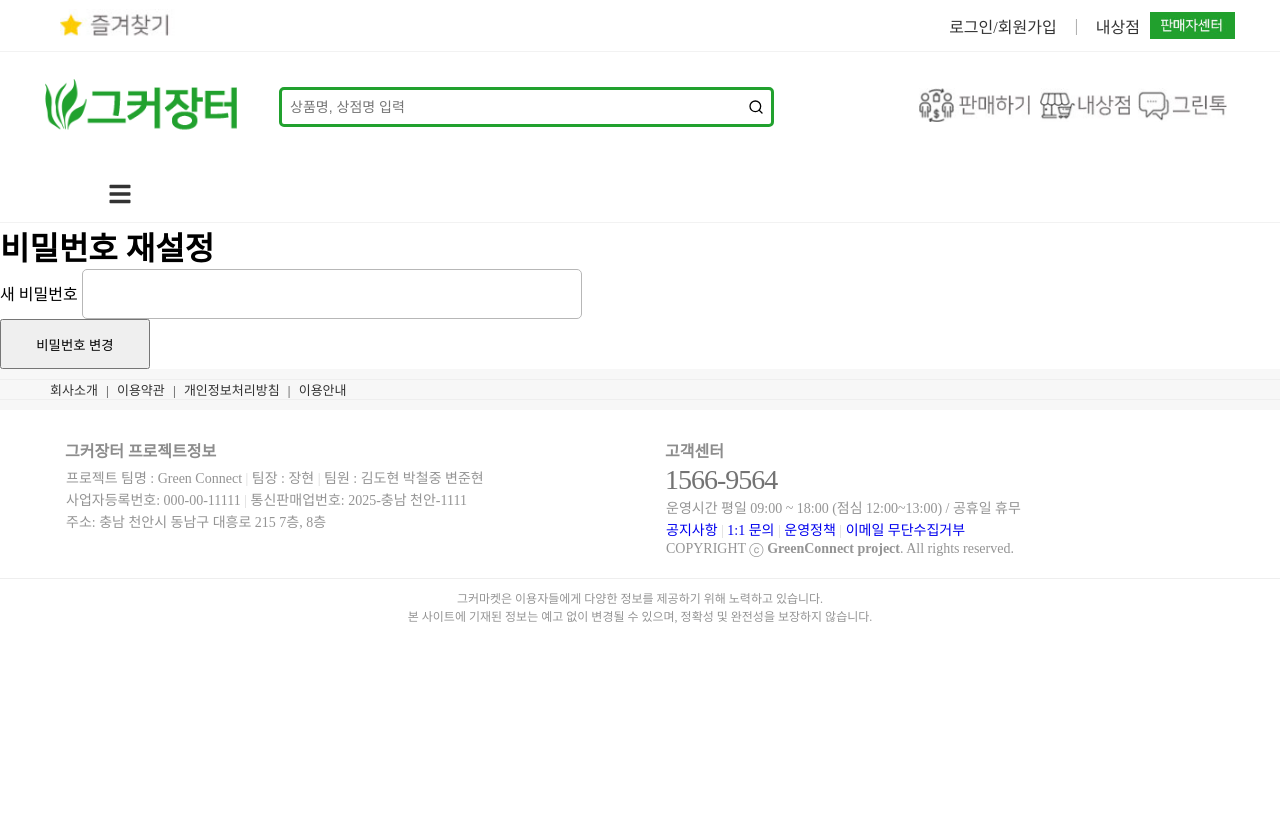
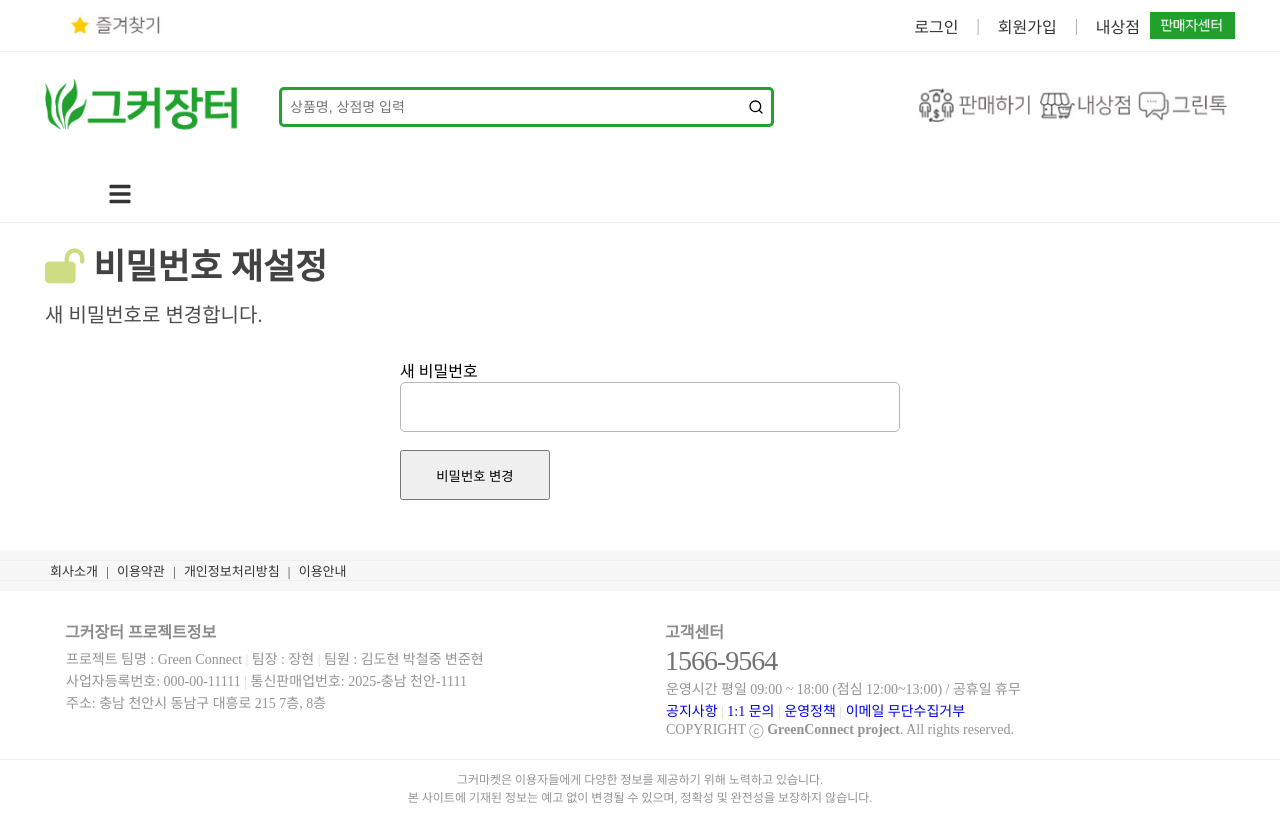
Before and after one commit to janghyun1019/GreenConnect, a React (Create React App) app in the folder src/greenconnect/: page /resetPassword in a window 1280 px wide. Built offline with nearby package versions, Linux system fonts and the light colour scheme.

Commit message:
ResetPassword css 작업

```diff
--- a/src/greenconnect/src/Page/Signup/ResetPassword.js
+++ b/src/greenconnect/src/Page/Signup/ResetPassword.js
@@ -1,6 +1,9 @@
 import axios from "axios";
 import { useState } from "react";
 import { useSearchParams } from "react-router-dom";
+
+import "../../common/commonPage.css";
+import "./Signup.css";
 
 function ResetPassword() {
 	const [searchParams] = useSearchParams();
@@ -8,10 +11,15 @@ function ResetPassword() {
 	const [newPassword, setNewPassword] = useState("");
 
 	return (
-        <div>
-            <h1>비밀번호 재설정</h1>
-            새 비밀번호 <input type="password" onChange={(e) => setNewPassword(e.target.value)} /> <br />
-            <button onClick={()=>{
+		<div className="signupContainer01">
+			<div className="title">
+				<i class="fa-solid fa-lock-open"></i> 비밀번호 재설정
+			</div>
+			<div className="titlesub">새 비밀번호로 변경합니다.</div>
+
+			<div className="signupContainer">
+				새 비밀번호 <input type="password" onChange={(e) => setNewPassword(e.target.value)} /> <br /><br />
+				<button onClick={() => {
 					axios.post("/user/reset-password", { token, newPassword })
 						.then(response => {
 							alert("비밀번호가 성공적으로 변경되었습니다.");
@@ -22,6 +30,7 @@ function ResetPassword() {
 						});
 				}}>비밀번호 변경</button>
 			</div>
+		</div>
 	);
 }
 
--- a/src/greenconnect/src/Page/Signup/Signup.css
+++ b/src/greenconnect/src/Page/Signup/Signup.css
@@ -4,6 +4,7 @@
 .signupContainer01 {
 	max-width: 1190px;
 	margin: 0 auto;
+	margin-bottom: 50px;
 }
 
 .signupContainer{
--- a/src/greenconnect/src/common/Header.css
+++ b/src/greenconnect/src/common/Header.css
@@ -77,7 +77,7 @@
 }
 
 .bookmark-img {
-	width: 80%;
+	width: 65%;
 	height: auto;
 	object-fit: contain;
 	display: block;
--- a/src/greenconnect/src/common/Header.js
+++ b/src/greenconnect/src/common/Header.js
@@ -47,7 +47,9 @@ function Header() {
 					</div>
 					{/* 오른쪽: 로그인/회원가입, 내상점, 판매자센터 */}
 					<div className="top-right">
-						<Link to="/login" className="top-link">로그인/회원가입</Link>
+						<Link to="/login" className="top-link">로그인</Link>
+						<span className="divider">|</span>
+						<Link to="/Signup" className="top-link">회원가입</Link>
 						<span className="divider">|</span>
 						<Link to="/mypage" className="top-link">내상점</Link>
 						<Link to="/seller-center" className="seller-center-button">
```
Lines whose indentation alone changed are shown as unchanged.
